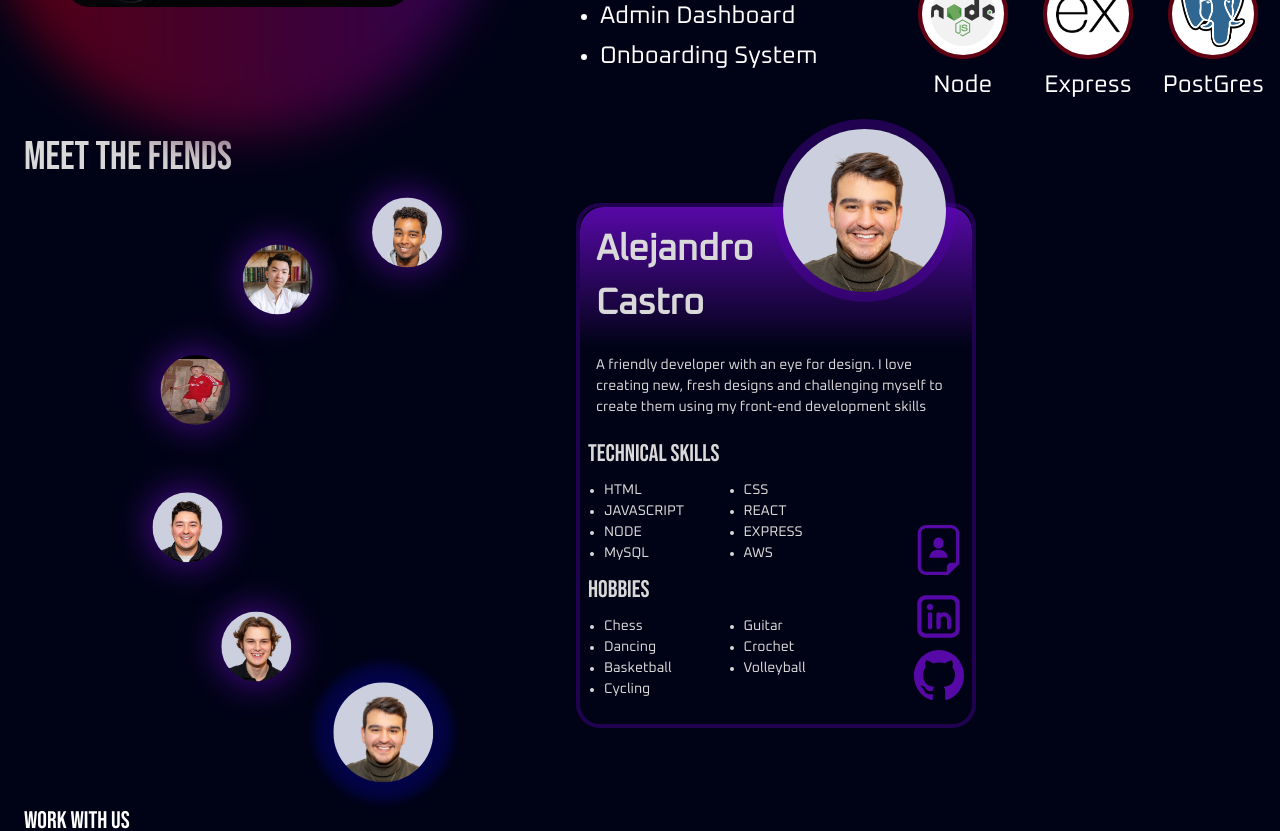
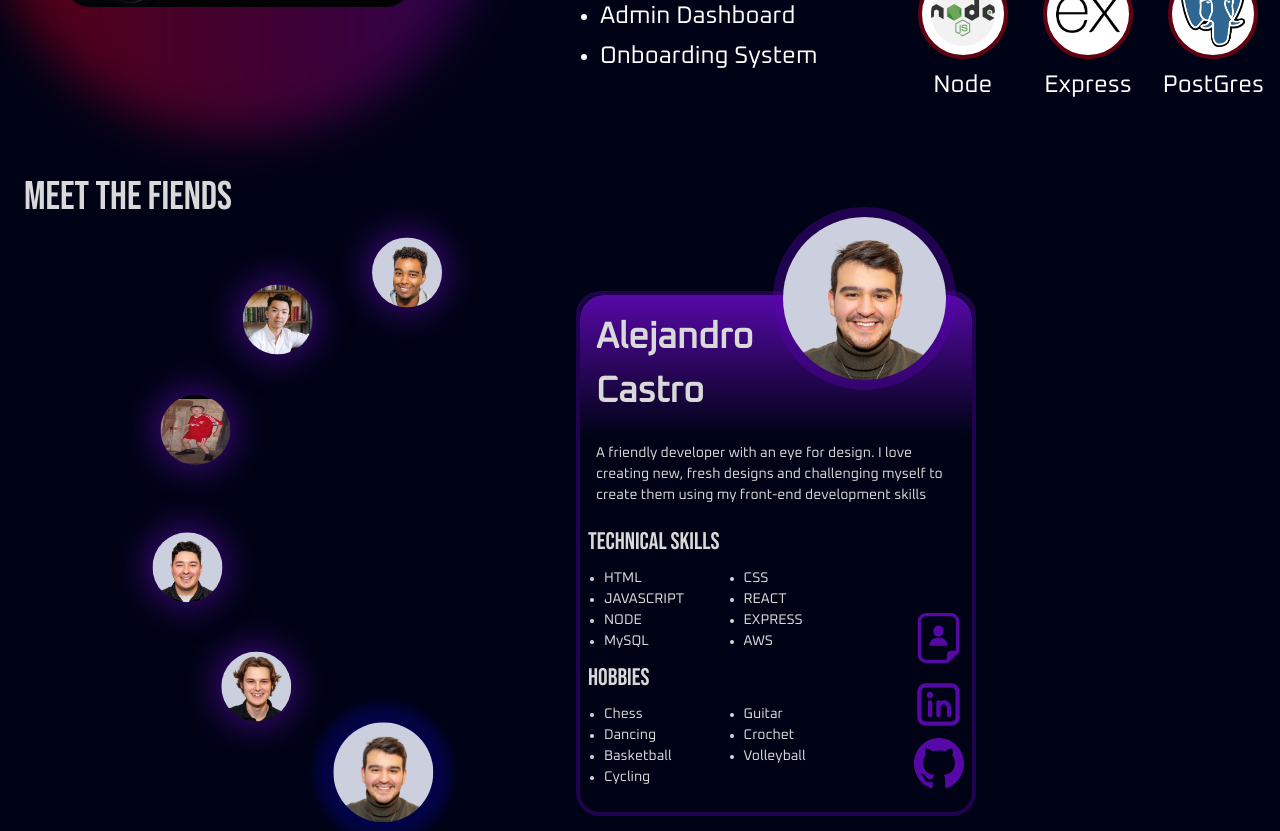
Before and after one commit to Matthewleslie12/FLF, a React (Vite) app: page / in a window 1280 px wide. Shown: the part 540-1371 px from the top of the page. Built offline with nearby package versions, Linux system fonts and the light colour scheme.

Commit message:
adjust margins on top of fiends section and bio card

```diff
--- a/src/components/Fiends/Fiends.tsx
+++ b/src/components/Fiends/Fiends.tsx
@@ -26,7 +26,7 @@ const Fiends = () => {
 
 
   return (
-    <div className="m-lg ">
+    <div className="m-lg mt-[4rem]">
       <h1 className="text-[1.75rem] md:text-[2.5rem] font-bebas text-offWhite self-start">Meet the Fiends</h1>
       <div className="flex flex-col md:flex-row mt-[1rem] justify-center w-full">
       <div className="w-full md:w-[17rem] h-full lg:max-w-[20rem]">
@@ -45,7 +45,7 @@ const Fiends = () => {
 
         </div>
       </div>
-      <div className="w-full flex justify-center md:max-w-[50rem]">
+      <div className="w-full flex justify-center md:max-w-[50rem] mt-[3rem]">
          <BioCard
           id = {id}
           name={name}
```
